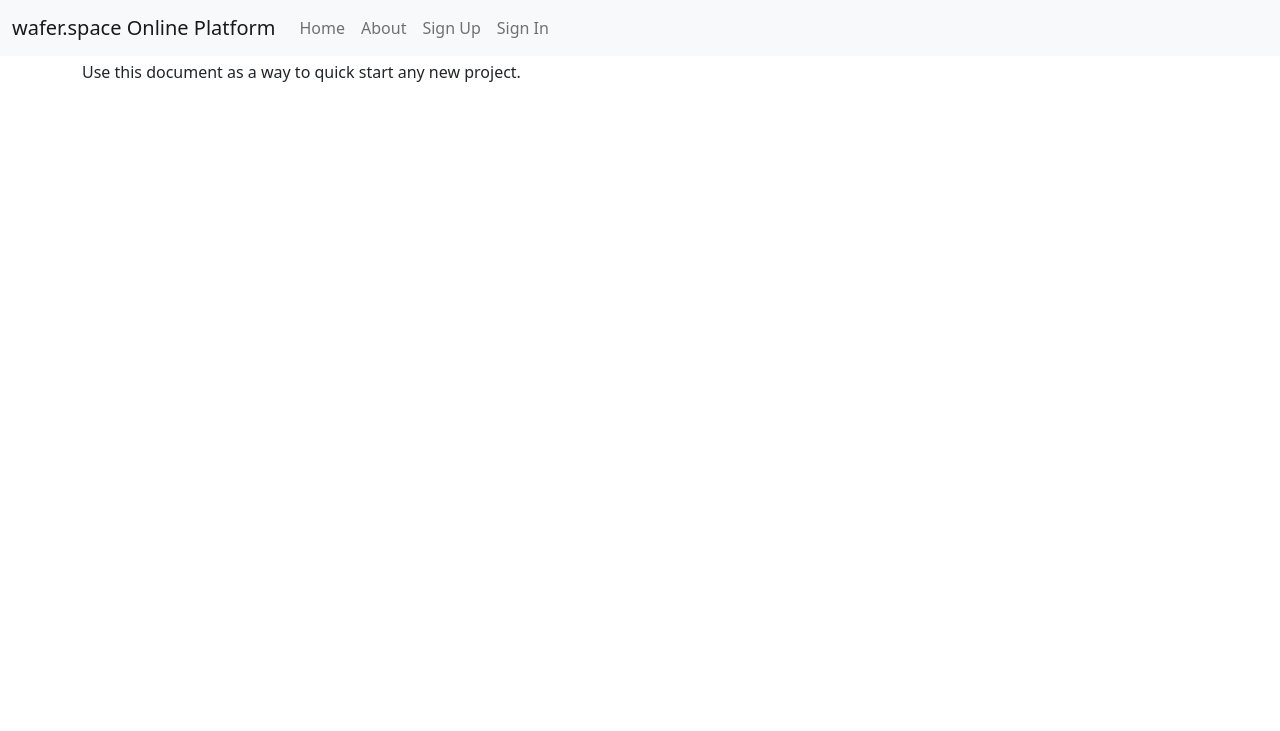
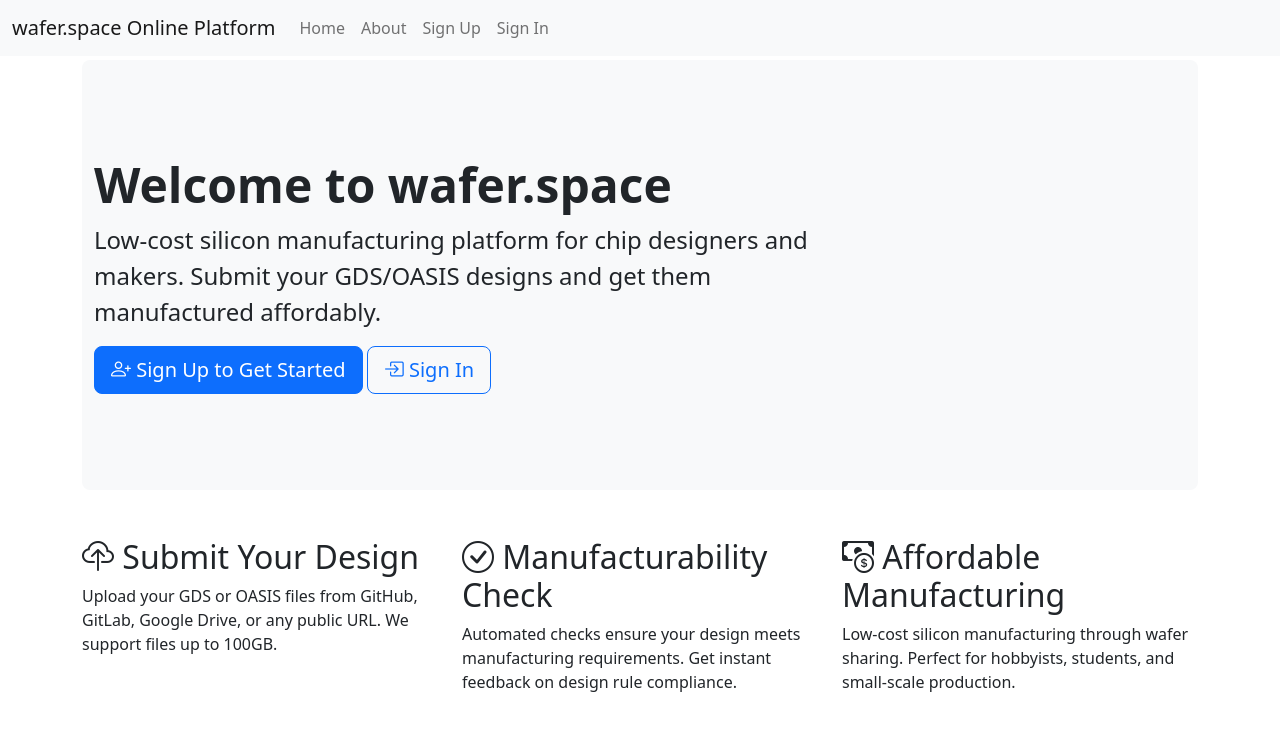
Before and after one commit to wafer-space/platform.wafer.space, a Django app: page / in a window 1280 px wide. Shown: the top 731 px of the page. Run offline with Django 5.2, Linux system fonts and the light colour scheme; parts of the project's set-up code (start-up, migrations or seed data) failed here and were passed over; some libraries are stand-ins or nearby versions.

Commit message:
Add Projects navigation link and enhanced homepage
Navigation changes:
- Add 'Projects' link to main navigation bar (visible when authenticated)
- Positioned between 'About' and 'My Profile' for logical flow

Homepage enhancements:
- Add prominent jumbotron with call-to-action buttons
- Authenticated users: 'View My Projects' and 'Create New Project' buttons
- Unauthenticated users: 'Sign Up' and 'Sign In' buttons
- Add three feature cards explaining the platform:
  - Submit Your Design (URL-based submission, up to 100GB)
  - Manufacturability Check (automated DRC validation)
  - Affordable Manufacturing (wafer sharing model)
- Add Bootstrap Icons CDN for icon support

User flow improvements:
- Clear path from homepage → Projects → Submit → Manufacturing
- Prominent CTAs for both new and returning users
- Educational content explaining platform capabilities

🤖 Generated with [Claude Code](https://claude.ai/code)

Co-Authored-By: Claude <noreply@anthropic.com>

```diff
--- a/wafer_space/templates/base.html
+++ b/wafer_space/templates/base.html
@@ -35,6 +35,12 @@
       <link rel="stylesheet"
             href="https://cdnjs.cloudflare.com/ajax/libs/bootstrap/5.2.3/css/bootstrap.min.css"
             integrity="sha512-SbiR/eusphKoMVVXysTKG/7VseWii+Y3FdHrt0EpKgpToZeemhqHeZeLWLhJutz/2ut2Vw1uQEj2MbRF+TVBUA=="
+            crossorigin="anonymous"
+            referrerpolicy="no-referrer" />
+      <!-- Bootstrap Icons -->
+      <link rel="stylesheet"
+            href="https://cdnjs.cloudflare.com/ajax/libs/bootstrap-icons/1.11.3/font/bootstrap-icons.min.css"
+            integrity="sha512-dPXYcDub/aeb08c63jRq/k6GaKccl256JQy/AnOq7CAnEZ9FzSL9wSbcZkMp4R26vBsMLFYH4kQ67/bbV8XaCQ=="
             crossorigin="anonymous"
             referrerpolicy="no-referrer" />
       <!-- Your stuff: Third-party CSS libraries go here -->
@@ -80,6 +86,9 @@
                   <a class="nav-link" href="{% url 'about' %}">About</a>
                 </li>
                 {% if request.user.is_authenticated %}
+                  <li class="nav-item">
+                    <a class="nav-link" href="{% url 'projects:list' %}">{% translate "Projects" %}</a>
+                  </li>
                   <li class="nav-item">
                     <a class="nav-link"
                        href="{% url 'users:detail' request.user.username %}">{% translate "My Profile" %}</a>
--- a/wafer_space/templates/pages/home.html
+++ b/wafer_space/templates/pages/home.html
@@ -1 +1,60 @@
 {% extends "base.html" %}
+{% load i18n %}
+
+{% block title %}
+  Welcome to wafer.space
+{% endblock title %}
+{% block content %}
+  <div class="jumbotron py-5 bg-light rounded-3">
+    <div class="container-fluid py-5">
+      <h1 class="display-5 fw-bold">Welcome to wafer.space</h1>
+      <p class="col-md-8 fs-4">
+        Low-cost silicon manufacturing platform for chip designers and makers.
+        Submit your GDS/OASIS designs and get them manufactured affordably.
+      </p>
+      {% if request.user.is_authenticated %}
+        <a class="btn btn-primary btn-lg"
+           href="{% url 'projects:list' %}"
+           role="button">
+          <i class="bi bi-folder"></i> {% translate "View My Projects" %}
+        </a>
+        <a class="btn btn-success btn-lg"
+           href="{% url 'projects:create' %}"
+           role="button">
+          <i class="bi bi-plus-circle"></i> {% translate "Create New Project" %}
+        </a>
+      {% else %}
+        <a class="btn btn-primary btn-lg"
+           href="{% url 'account_signup' %}"
+           role="button">
+          <i class="bi bi-person-plus"></i> {% translate "Sign Up to Get Started" %}
+        </a>
+        <a class="btn btn-outline-primary btn-lg"
+           href="{% url 'account_login' %}"
+           role="button">
+          <i class="bi bi-box-arrow-in-right"></i> {% translate "Sign In" %}
+        </a>
+      {% endif %}
+    </div>
+  </div>
+  <div class="row mt-5">
+    <div class="col-md-4">
+      <h2>
+        <i class="bi bi-cloud-upload"></i> Submit Your Design
+      </h2>
+      <p>Upload your GDS or OASIS files from GitHub, GitLab, Google Drive, or any public URL. We support files up to 100GB.</p>
+    </div>
+    <div class="col-md-4">
+      <h2>
+        <i class="bi bi-check-circle"></i> Manufacturability Check
+      </h2>
+      <p>Automated checks ensure your design meets manufacturing requirements. Get instant feedback on design rule compliance.</p>
+    </div>
+    <div class="col-md-4">
+      <h2>
+        <i class="bi bi-cash-coin"></i> Affordable Manufacturing
+      </h2>
+      <p>Low-cost silicon manufacturing through wafer sharing. Perfect for hobbyists, students, and small-scale production.</p>
+    </div>
+  </div>
+{% endblock content %}
```
